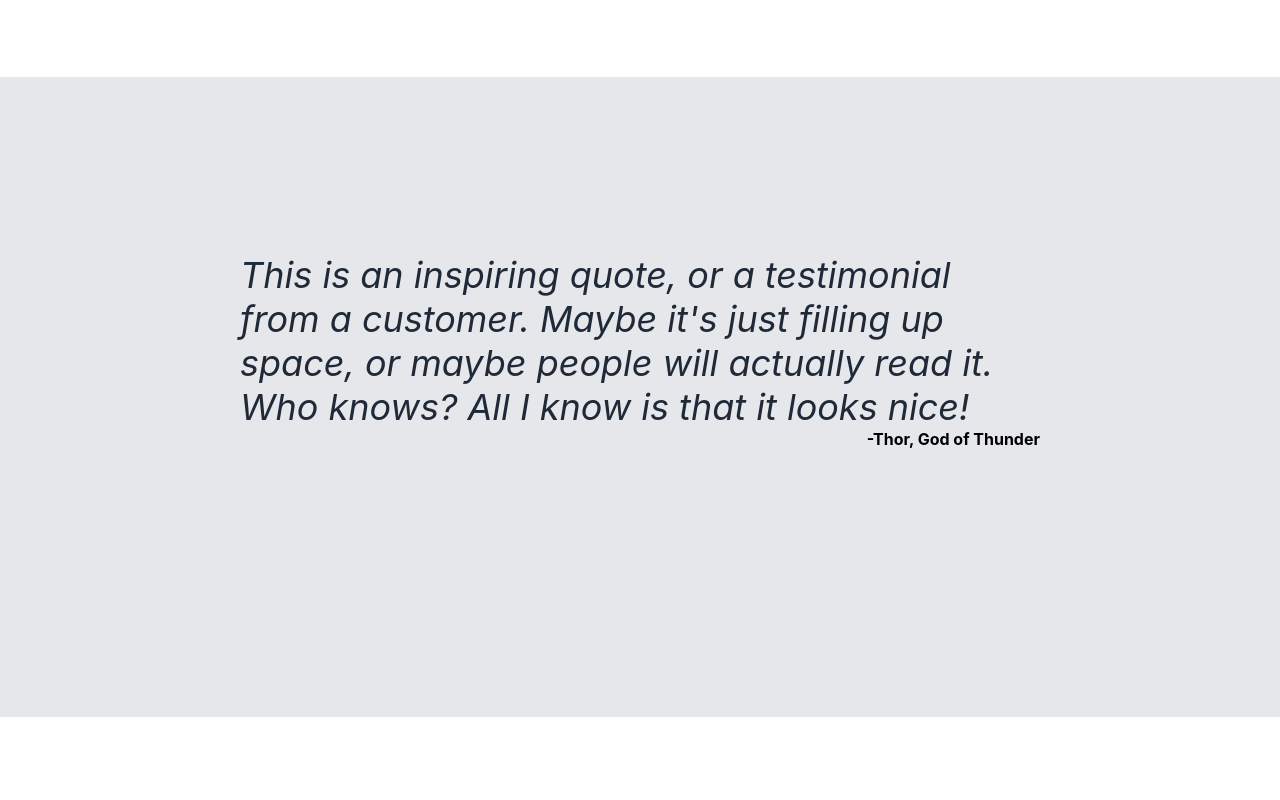
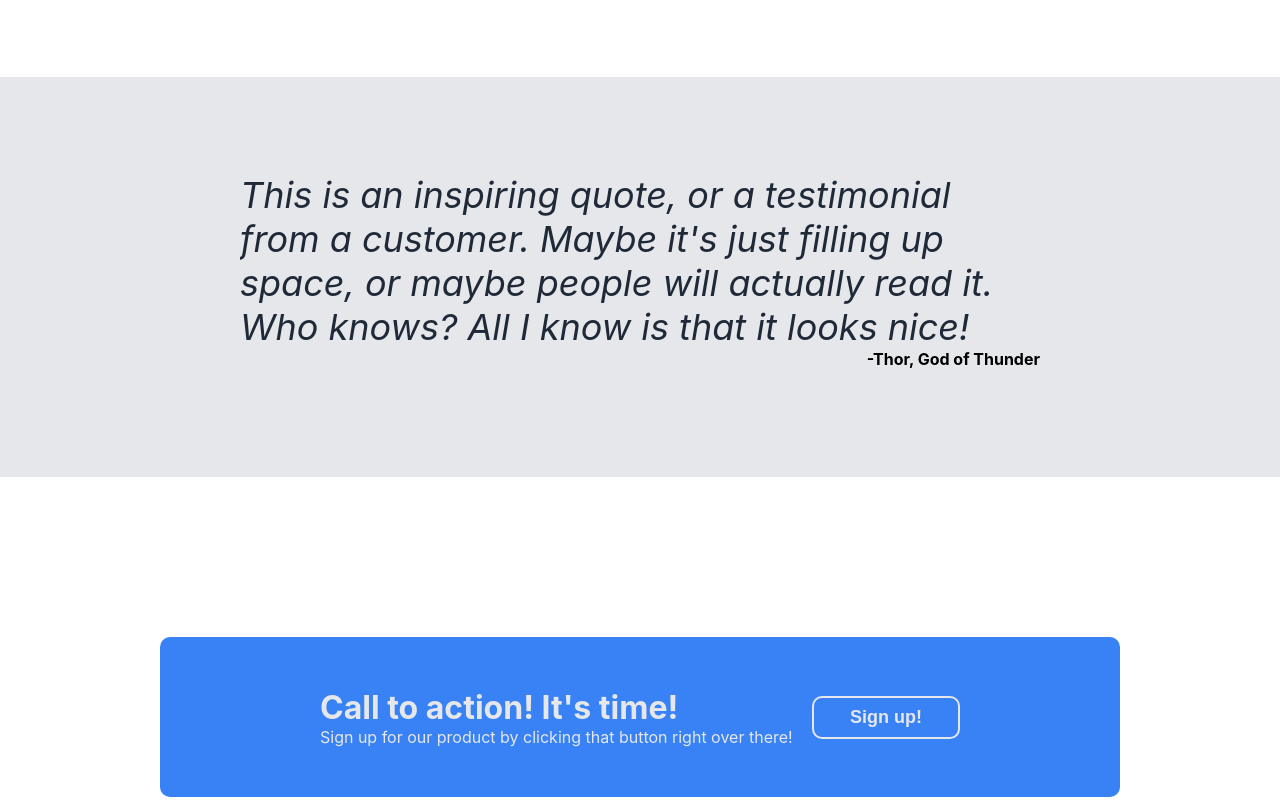
Before and after one commit to DanteCrestfallen/first-project, a plain HTML site: page index.html in a window 1280 px wide. Shown: the part 992-1792 px from the top of the page. Drawn offline with Linux system fonts and the light colour scheme.

Commit message:
Fix padding and height on quotes

```diff
--- a/css/style.css
+++ b/css/style.css
@@ -114,12 +114,12 @@ body {
 
 #quotes {
     background-color: #E5E7EB;
-    padding: 10em 10em;
-    height: 20em;
+    padding: 5em 10em;
+    height: 15em;
 }
 
 #quotes .quote {
-    padding: 0 5em;
+    margin: 0em 5em;
     flex: 1 1 0;
     overflow: auto;
 }
```
